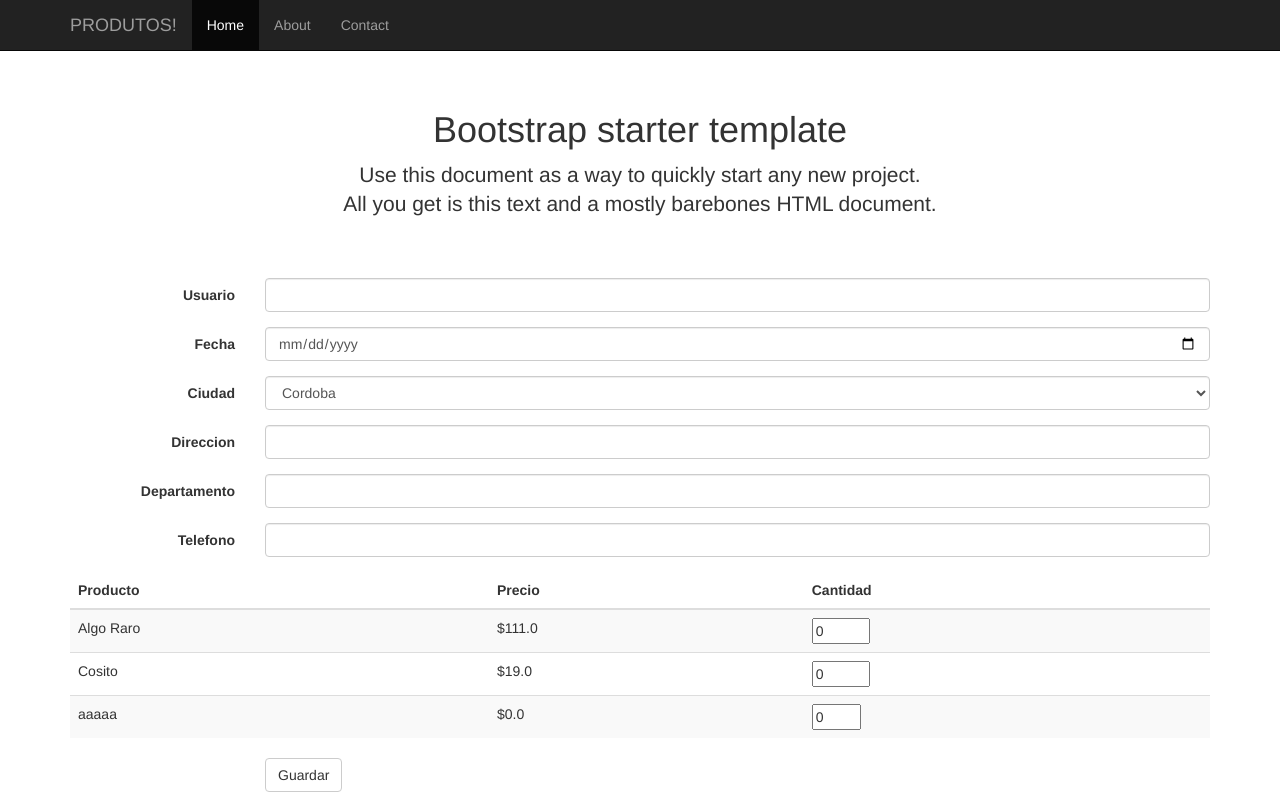
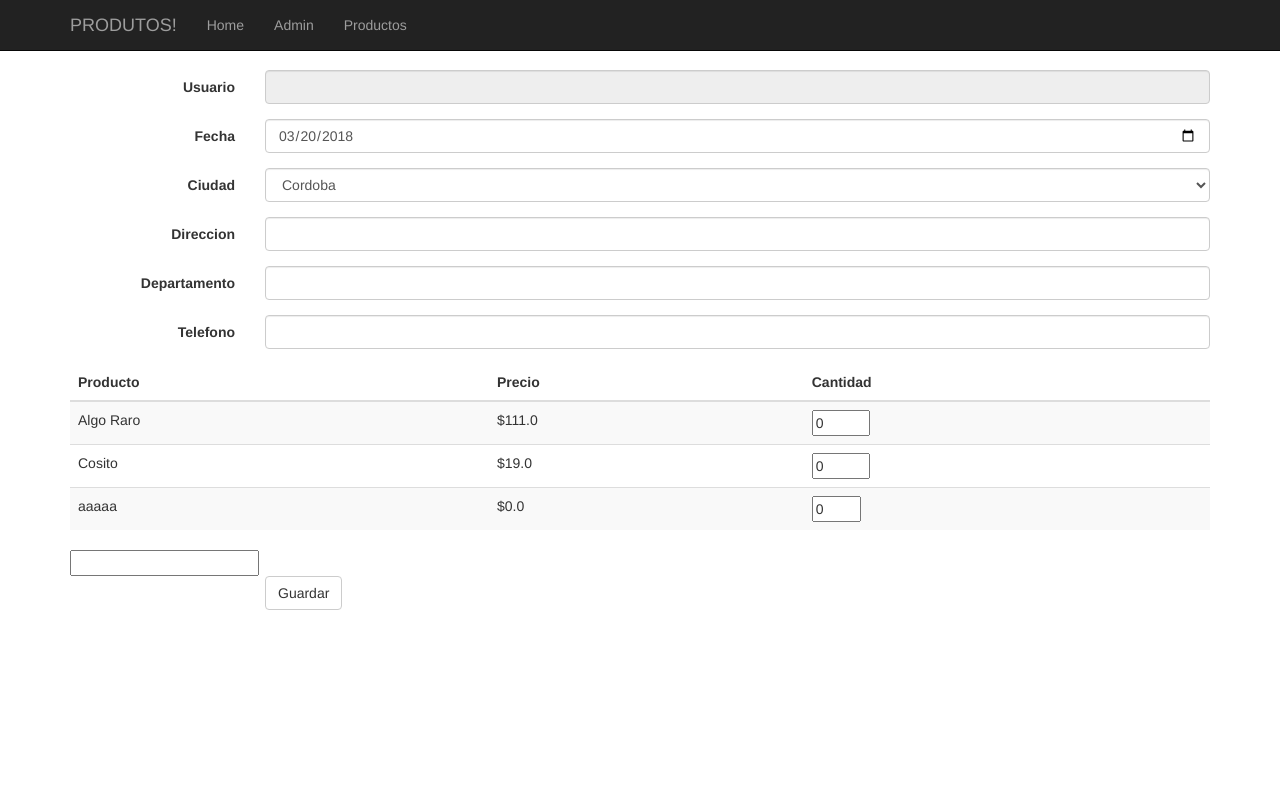
Before and after one commit to drcrow/Djando-Test, a Django app: page /productos/ in a window 1280 px wide. After the commit the page ends 610 px from the top, so only its background shows below. Run offline with Django 3.2, Linux system fonts and the light colour scheme; data comes from the database, SQL or seed files in the repository; both versions use the stored data as it was after the commit; some libraries are stand-ins or nearby versions.

Commit message:
Form de compras guarda detlle

```diff
--- a/productos/models.py
+++ b/productos/models.py
@@ -70,7 +70,7 @@ class Compra(models.Model):
     estado			= models.CharField(max_length=100)#no estoy seguro de si es el "estado" de la compra o el "estado" de la "ciudad"
 
     def __str__(self):
-        return self.fecha+" ($"+self.total+")"
+        return str(self.fecha.strftime("%Y %B %d"))+" ($"+str(self.total)+")"
 ##############################################################################################################################
 class DetalleCompra(models.Model):
     detalle_id 			= models.AutoField(primary_key=True)
@@ -81,5 +81,5 @@ class DetalleCompra(models.Model):
     subtotal			= models.FloatField(default=0)
 
     def __str__(self):
-        return self.producto_id+" ($"+self.subtotal+")"
+        return str(self.producto_id)+" ($"+str(self.subtotal)+")"
 ##############################################################################################################################
--- a/productos/templates/productos/abc.html
+++ b/productos/templates/productos/abc.html
@@ -53,42 +53,43 @@ body {
         </div>
         <div id="navbar" class="collapse navbar-collapse">
           <ul class="nav navbar-nav">
-            <li class="active"><a href="#">Home</a></li>
-            <li><a href="#about">About</a></li>
-            <li><a href="#contact">Contact</a></li>
+            <li><a href="../">Home</a></li>
+            <li><a href="../admin">Admin</a></li>
+            <li><a href=".">Productos</a></li>
           </ul>
         </div><!--/.nav-collapse -->
       </div>
     </nav>
 
     <div class="container">
-
-      <div class="starter-template">
-        <h1>Bootstrap starter template</h1>
-        <p class="lead">Use this document as a way to quickly start any new project.<br> All you get is this text and a mostly barebones HTML document.</p>
-      </div>
+<br>
+{% if compra %}
+<div class="alert alert-success" role="alert">Compra #{{ compra.compra_id }} {{ prods }} guardada!!!! <a href=".">Continuar...</a></div>
+{% else %}
 
 
 
-<form class="form-horizontal" method="post">
+
+<form class="form-horizontal" method="post">{% csrf_token %}
   <div class="form-group">
     <label for="user" class="col-sm-2 control-label">Usuario</label>
     <div class="col-sm-10">
-      <input type="text" class="form-control" id="user" placeholder="">
+      <input type="text" class="form-control" id="user" name="user" value="{{request.user.username }}" disabled>
+      <input type="hidden" id="userid" name="userid" value="{{request.user.id }}">
     </div>
   </div>
 
   <div class="form-group">
     <label for="date" class="col-sm-2 control-label">Fecha</label>
     <div class="col-sm-10">
-      <input type="date" class="form-control" id="date" placeholder="">
+      <input type="date" class="form-control" id="date" name="date" value="{% now "Y-m-d" %}">
     </div>
   </div>
 
   <div class="form-group">
     <label for="city" class="col-sm-2 control-label">Ciudad</label>
     <div class="col-sm-10">
-      <select class="form-control">
+      <select class="form-control" id="city" name="city">
         {% for id, value in ciudades %}
             <option value="{{ id }}">{{ value }}</option>
         {% endfor %}
@@ -99,40 +100,39 @@ body {
   <div class="form-group">
     <label for="addr" class="col-sm-2 control-label">Direccion</label>
     <div class="col-sm-10">
-      <input type="text" class="form-control" id="addr" placeholder="">
+      <input type="text" class="form-control" id="addr" name="addr" placeholder="">
     </div>
   </div>
 
   <div class="form-group">
     <label for="apt" class="col-sm-2 control-label">Departamento</label>
     <div class="col-sm-10">
-      <input type="text" class="form-control" id="apt" placeholder="">
+      <input type="text" class="form-control" id="apt" name="apt" placeholder="">
     </div>
   </div>
 
   <div class="form-group">
     <label for="tel" class="col-sm-2 control-label">Telefono</label>
     <div class="col-sm-10">
-      <input type="text" class="form-control" id="tel" placeholder="">
+      <input type="text" class="form-control" id="tel" name="tel" placeholder="">
     </div>
   </div>
 
-{% if compra_form %}
-<h1>DATA</h1>
-{{ compra_form }}
-{% endif %}
+
 
 
 {% if productos %}
     <table class="table table-striped">
       <thead><th>Producto</th><th>Precio</th><th>Cantidad</th></thead>
     {% for producto in productos %}
-        <tr><td>{{ producto.nombre }}</td><td>${{ producto.precio }}</td><td><input type="number" id="cant" name="cant" min="0" max="{{ producto.stock }}" value="0"></td></tr>
+        <tr><td>{{ producto.nombre }}</td><td>${{ producto.precio }}</td><td><input class="prod_cant" type="number" id="cant[{{ producto.producto_id }}]" name="cant[{{ producto.producto_id }}]" min="0" max="{{ producto.stock }}" value="0"></td></tr>
     {% endfor %}
     </table>
 {% else %}
     <p>No hay productos disponibles.</p>
 {% endif %}
+
+<input type="text" name="productos" id="productos">
 
 
   <div class="form-group">
@@ -143,6 +143,9 @@ body {
 </form>
 
 
+
+{% endif %}<!--if compra-->
+
     </div><!-- /.container -->
 
 
@@ -152,5 +155,27 @@ body {
 
     <script src="https://ajax.googleapis.com/ajax/libs/jquery/1.12.4/jquery.min.js"></script>
 	<script src="https://maxcdn.bootstrapcdn.com/bootstrap/3.3.7/js/bootstrap.min.js" integrity="sha384-Tc5IQib027qvyjSMfHjOMaLkfuWVxZxUPnCJA7l2mCWNIpG9mGCD8wGNIcPD7Txa" crossorigin="anonymous"></script>
+
+
+<script>
+$(".prod_cant").change(function() {
+
+  console.log($(this).val());
+
+  //$("#productos").val($(this).val());
+
+  var features = {};    // Create empty javascript object
+
+  $(".prod_cant").each(function() {           // Iterate over inputs
+      var id = $(this).attr('name');
+      id=id.replace('cant[', '');
+      id=id.replace(']', '');
+      features[id] = $(this).val();  // Add each to features object
+  });
+
+  $("#productos").val(JSON.stringify(features));
+});
+</script>
+
   </body>
 </html>
--- a/productos/views.py
+++ b/productos/views.py
@@ -1,16 +1,35 @@
 from django.shortcuts import render
-
-from .models import Categoria, Producto, Compra
+from .models import Categoria, Producto, Compra, DetalleCompra
+import json
 
 def index(request):
 
 	if request.POST:
-		compra_form = request.POST
-		context 	= {'compra_form': compra_form}
+		#compra_form = request.POST
+		#context 	= {'compra_form': compra_form}
 
+		#user_id = request.POST.get("userid", "")
+		user = request.user
+		date = request.POST.get("date", "")
+		city = request.POST.get("city", "")
+		addr = request.POST.get("addr", "")
+		apt = request.POST.get("apt", "")
+		tel = request.POST.get("tel", "")
+		#timezone.now()
+		compra = Compra(usuario_id=user, fecha=date, ciudad=city, direccion=addr, departamento=apt, telefono=tel)
+		compra.save()
+
+		prods = json.loads(request.POST.get("productos", ""))
+
+		for p_id, p_cant in prods.items():
+			prod = Producto.objects.get(producto_id=p_id)
+			compraDet = DetalleCompra(producto_id=prod, compra_id=compra, cantidad=p_cant, subtotal=0)
+			compraDet.save()
+
+		context 	= {'compra': compra, 'prods': prods}
 		return render(request, 'productos/abc.html', context)
-
 	else:
+		usuario 	= request.user
 		productos 	= Producto.objects.order_by('nombre')
 		ciudades 	= Compra.CIUDADES
 		context 	= {'productos': productos, 'ciudades': ciudades}
```
Also changed, not shown: db.sqlite3.
